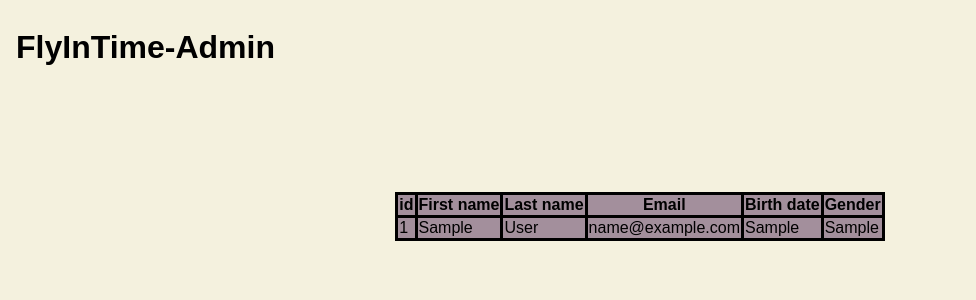
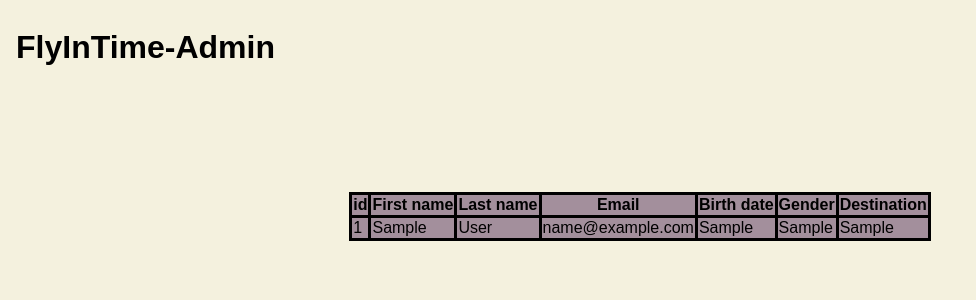
Before and after one commit to MunteanAndra/FlyInTime, a PHP site: page /Admin/bookings.php in a window 1280 px wide. Shown: the top 300 px of the page, without its empty margins (0-976 px from the left). Run offline with PHP 8.4, Linux system fonts and the light colour scheme; tables that the repository leaves empty or names only in its code hold one stand-in row (values such as "Sample post").

Commit message:
Added destination column for booked flights table and added php code for three files

```diff
--- a/Admin/add.php
+++ b/Admin/add.php
@@ -46,6 +46,7 @@
         }
     </style>
     <body>
+            <?php ?>
     <form action="adminService.php" method="POST">
             <h1><a href="admin.php">FlyInTime-Admin</a></h1>
             <div class="photo">
--- a/Admin/bookings.php
+++ b/Admin/bookings.php
@@ -71,6 +71,7 @@
                    <th>Email</th>
                    <th>Birth date</th>
                    <th>Gender</th>
+                   <th>Destination</th>
                 </tr>
            </thead>
            <?php
@@ -83,6 +84,7 @@
                  <td><?php echo $row['email']; ?> </td>
                  <td><?php echo $row['birth']; ?> </td>
                  <td><?php echo $row['sex']; ?> </td>
+                 <td><?php echo $row['dest']; ?> </td>
              </tr>
              <?php
              endwhile;
--- a/HomePage/about.php
+++ b/HomePage/about.php
@@ -124,6 +124,7 @@
     </style>
 
     <body>
+        <?php ?>
         <form action="" method="POST">
             <h1><a href="home.php">FlyInTime</a></h1>
             <div>
--- a/HomePage/contact.php
+++ b/HomePage/contact.php
@@ -60,6 +60,7 @@
     </style>
 
     <body>
+        <?php ?>
         <form action="" method="POST">
             <h1><a href="home.php">FlyInTime</a></h1>
             <div class="info">
```
